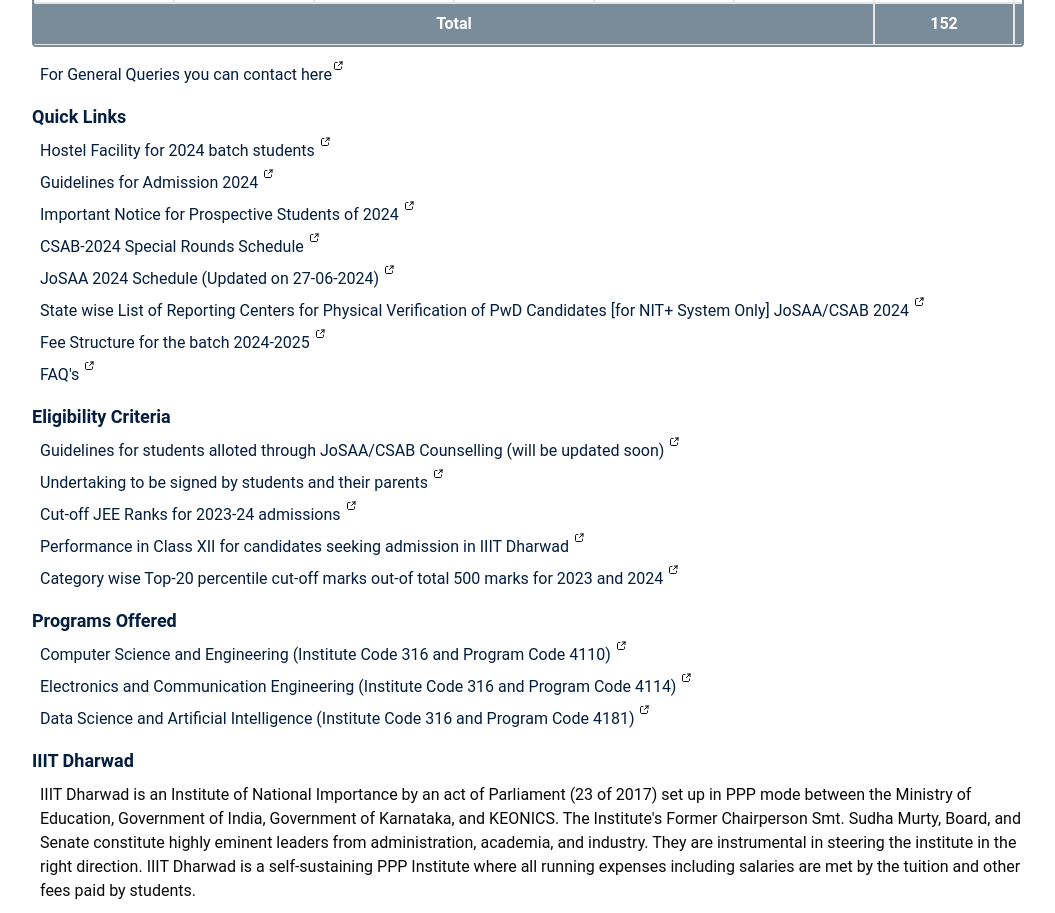
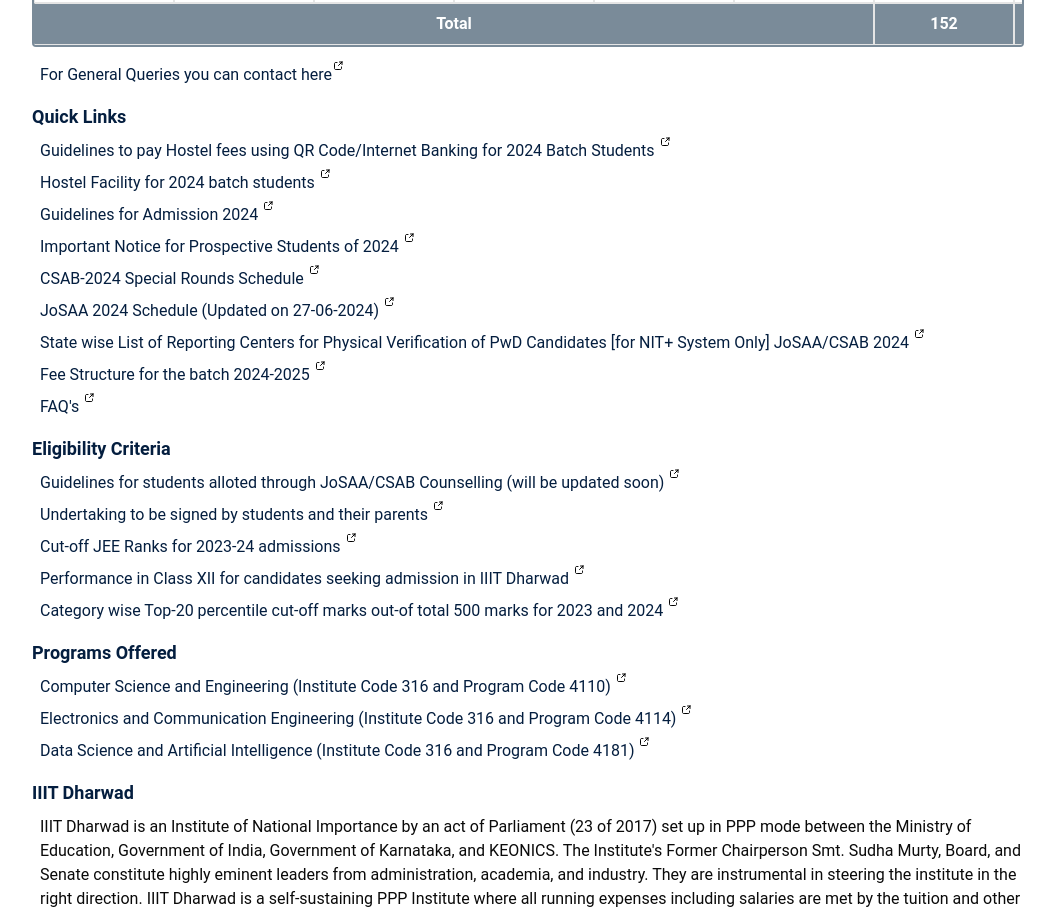
Before and after one commit to Velocity-IIITDWD/iiitdwd.ac.in, a Next.js app: page /admissions/btech in a window 1280 px wide. Shown: the part 2020-2933 px from the top of the page, without its empty margins (112-1167 px from the left). Built offline with nearby package versions, Linux system fonts and the light colour scheme.

Commit message:
data(admissions.ts): added hostel fee link in quick links

```diff
--- a/data/admissions.ts
+++ b/data/admissions.ts
@@ -81,6 +81,11 @@ export const links: linksStructure[] = [
     id: 1,
     type: 'Quick Links',
     links: [
+      {
+        id: 6,
+        link: '/docs/Guidelines for hostel feesInternet Banking.pdf',
+        displayText: 'Guidelines to pay Hostel fees using QR Code/Internet Banking for 2024 Batch Students',
+      },
       {
         id: 1,
         link: '/docs/Hostel Facility for 2024 batch students.pdf',
```
